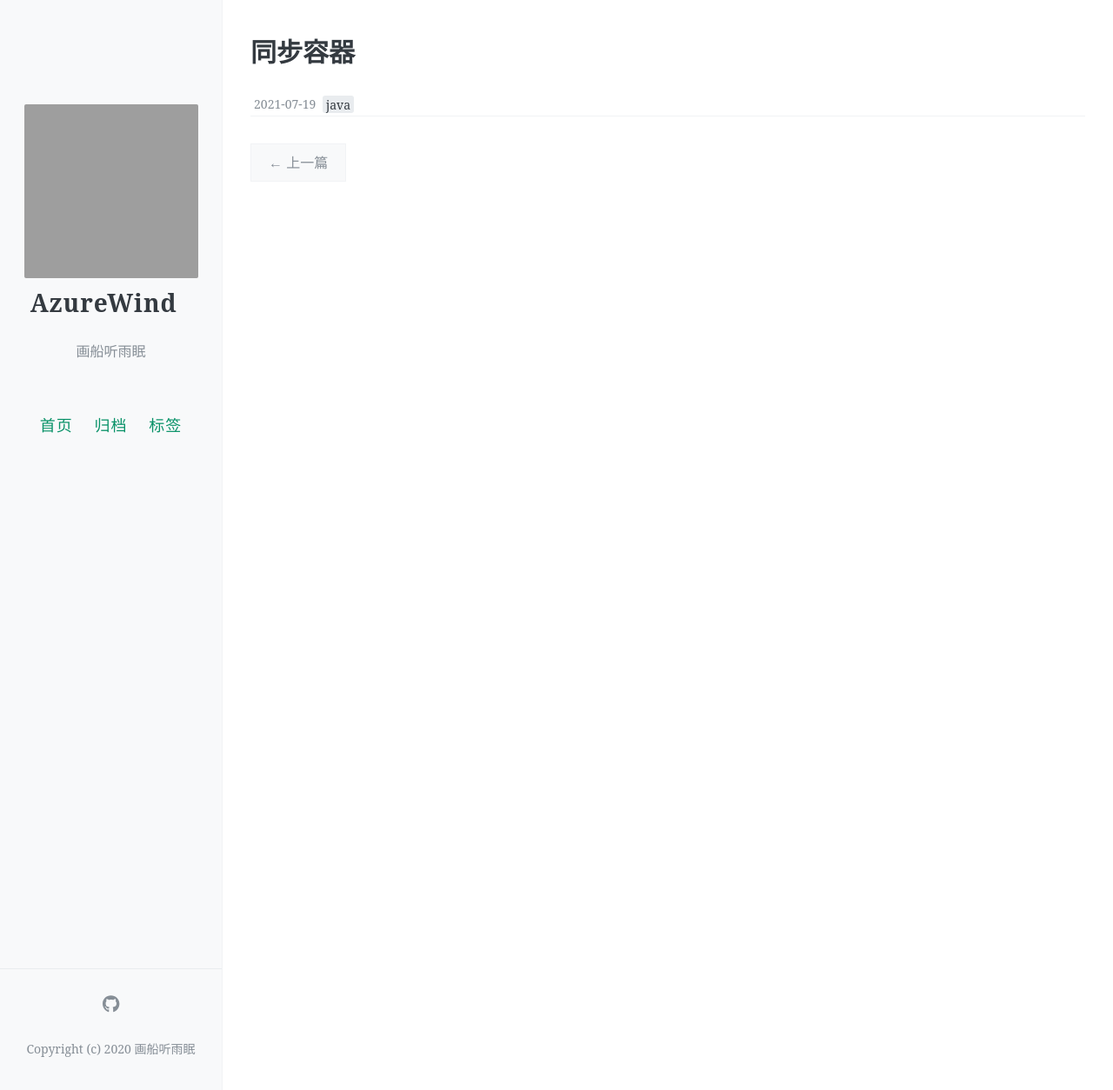
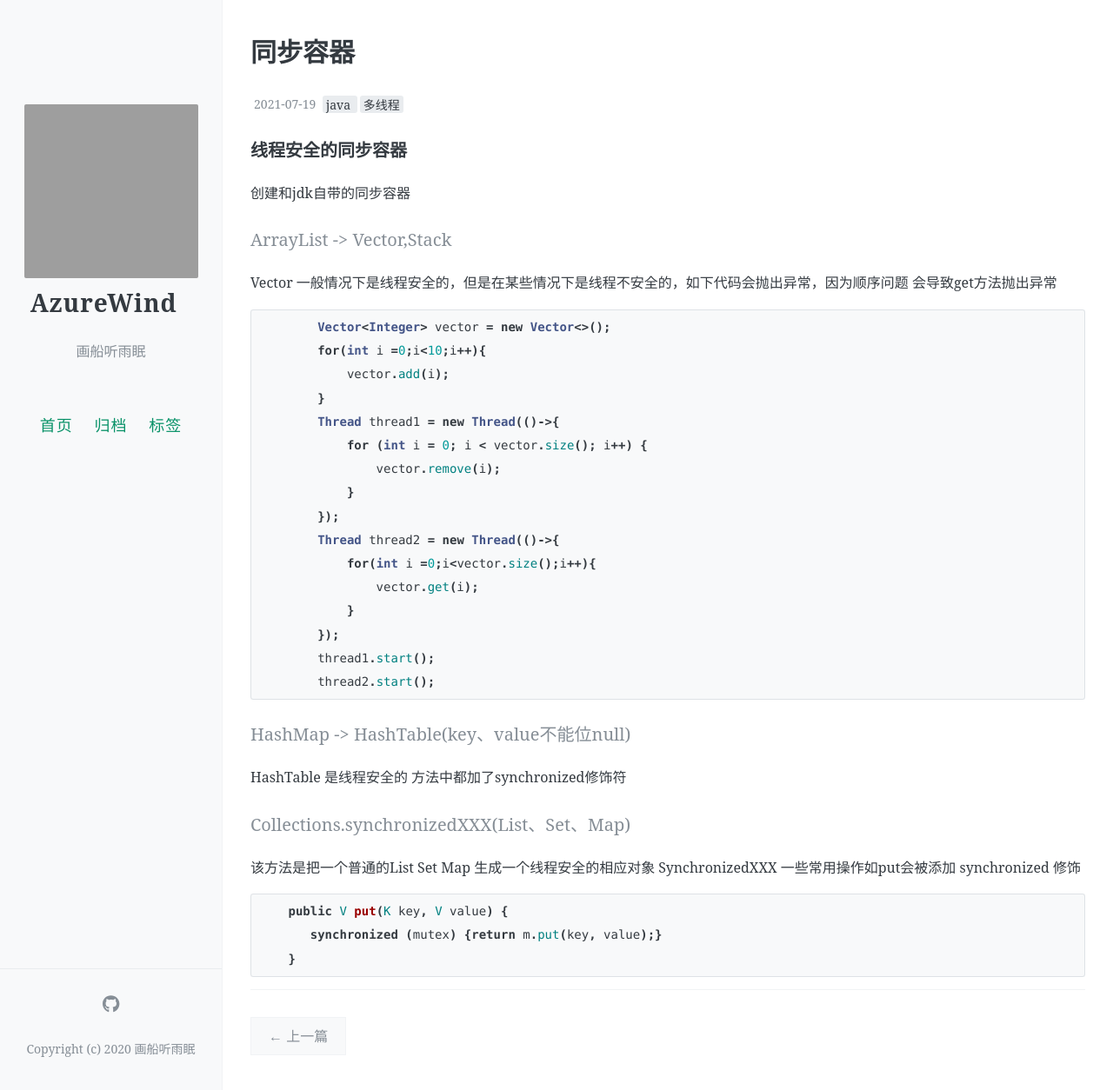
Before and after one commit to poison0/poison0.github.io, a Jekyll site: the page built from _posts/2021-07-19-javaThreadSave.markdown, in a window 1280 px wide and 1254 px high. Shown: the whole window at 87% size. Built offline with Jekyll 4.4.1, drawn with Linux system fonts in a browser that asks for light colours; comment, search, counter and statistics services are not loaded; grey boxes are pictures that could not be loaded.

Commit message:
同步容器

````diff
--- a/_posts/2021-07-19-javaThreadSave.markdown
+++ b/_posts/2021-07-19-javaThreadSave.markdown
@@ -4,6 +4,41 @@ title: 同步容器
 category: 技术
 date: 2021-07-19
 Author: AzureWind
-tags: [java]
+tags: [java,多线程]
 comments: true
 ---
+### 线程安全的同步容器
+创建和jdk自带的同步容器
+#### ArrayList -> Vector,Stack
+Vector 一般情况下是线程安全的，但是在某些情况下是线程不安全的，如下代码会抛出异常，因为顺序问题
+会导致get方法抛出异常
+```java
+        Vector<Integer> vector = new Vector<>();
+        for(int i =0;i<10;i++){
+            vector.add(i);
+        }
+        Thread thread1 = new Thread(()->{
+            for (int i = 0; i < vector.size(); i++) {
+                vector.remove(i);
+            }
+        });
+        Thread thread2 = new Thread(()->{
+            for(int i =0;i<vector.size();i++){
+                vector.get(i);
+            }
+        });
+        thread1.start();
+        thread2.start();
+```
+
+#### HashMap -> HashTable(key、value不能位null)
+HashTable 是线程安全的 方法中都加了synchronized修饰符
+
+#### Collections.synchronizedXXX(List、Set、Map)
+该方法是把一个普通的List Set Map 生成一个线程安全的相应对象 SynchronizedXXX
+一些常用操作如put会被添加 synchronized 修饰
+```java
+    public V put(K key, V value) {
+       synchronized (mutex) {return m.put(key, value);}
+    }
+```
````
